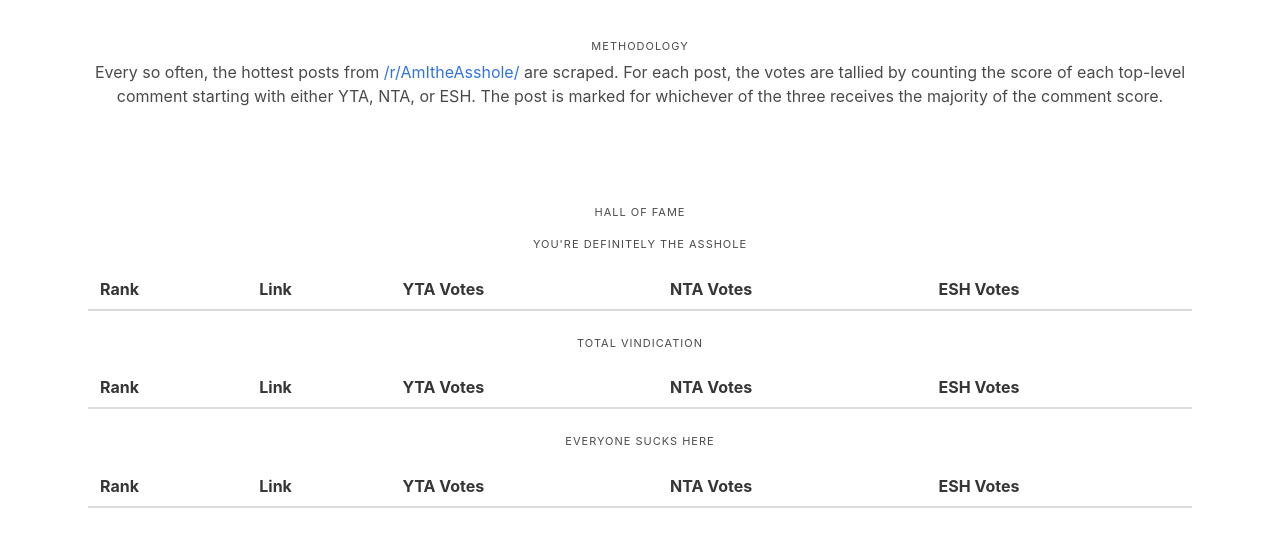
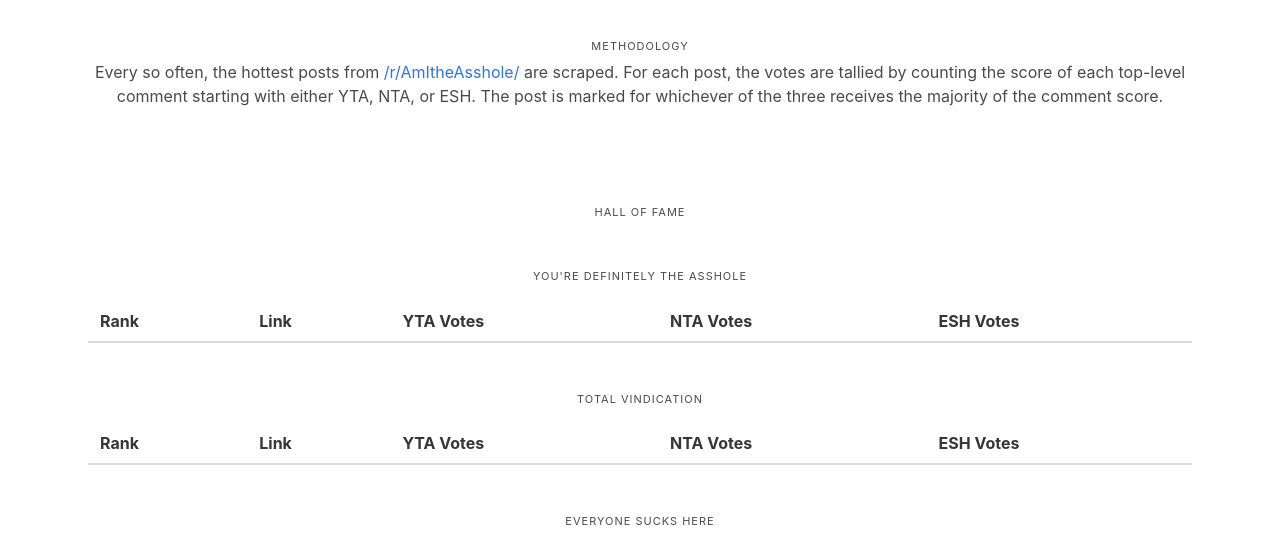
Before and after one commit to tristanmkernan/aita, a Flask app: template aitaws/templates/index.html in a window 1280 px wide. Shown: the part 1033-1579 px from the top of the page. Run offline with Flask 2, Linux system fonts and the light colour scheme; the template is opened without the code that fills it, so the values that code supplies are empty; parts of the project's set-up code (start-up, migrations or seed data) failed here and were passed over; some libraries are stand-ins or nearby versions.

Commit message:
feat: ui spacing update

```diff
--- a/aitaws/templates/index.html
+++ b/aitaws/templates/index.html
@@ -73,7 +73,7 @@
             {% set tables = [("You're DEFINITELY the Asshole", yta['top']), ("Total Vindication", nta['top']), ("Everyone Sucks Here", esh['top'])] %}
 
             {% for title, posts in tables %}
-            <p class="heading my-1">
+            <p class="heading my-section-header">
                 {{ title }}
             </p>
 
--- a/aitaws/templates/skeleton.html
+++ b/aitaws/templates/skeleton.html
@@ -40,6 +40,11 @@
 
         .flexify-me {
             flex: 1;
+        }
+
+        .my-section-header {
+            margin-top: 3rem;
+            margin-bottom: 1rem;
         }
     </style>
 </head>
```
